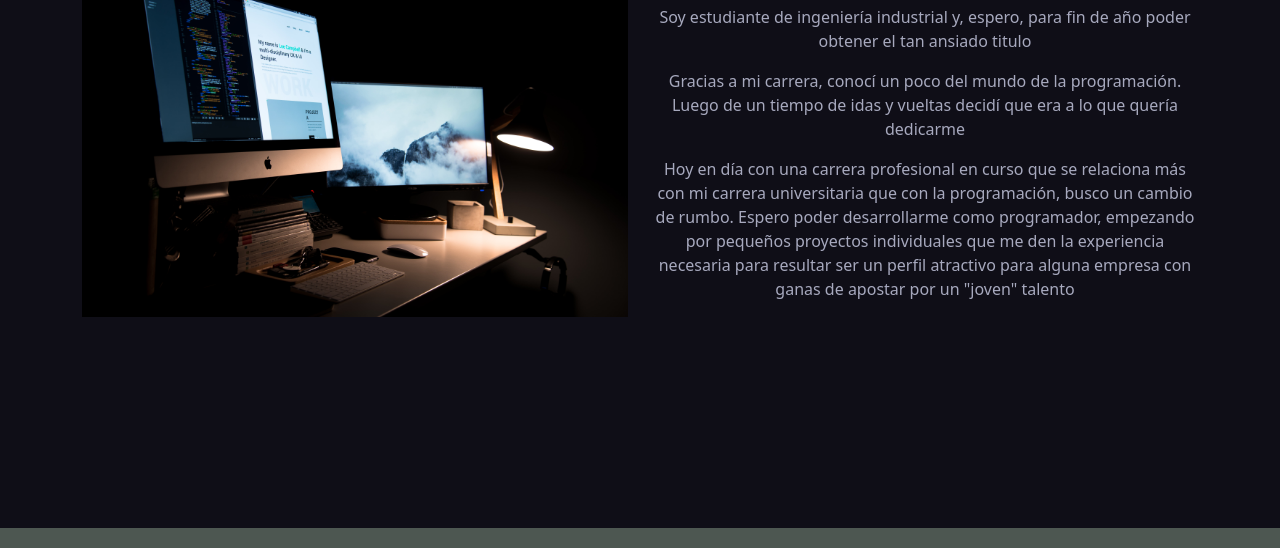
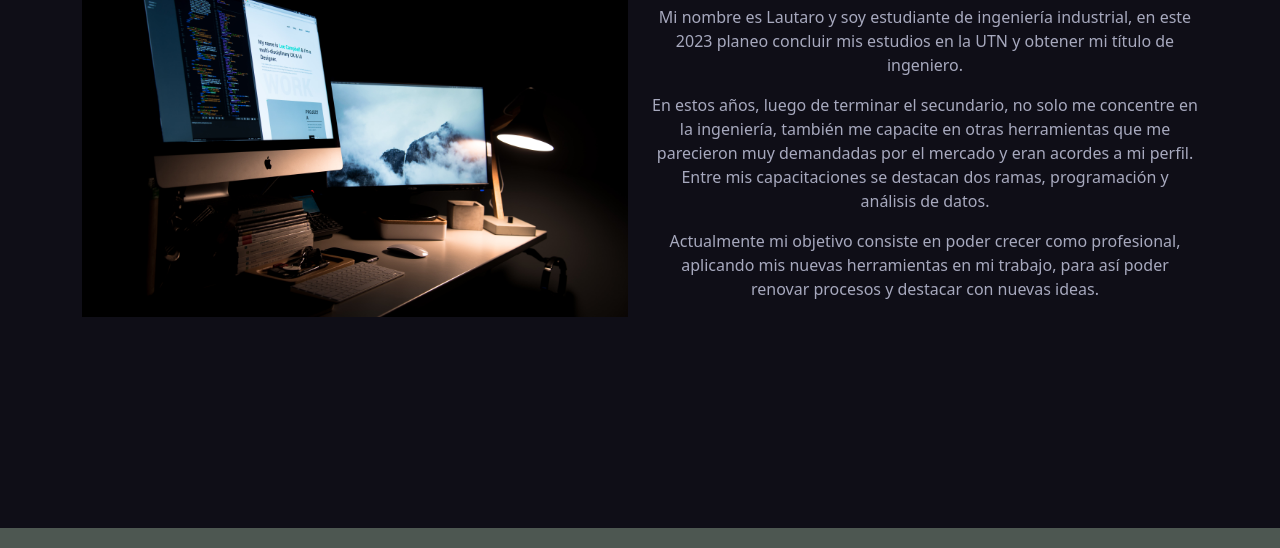
Before and after one commit to Lautaro275/Desarrollo-web, a website: page index.html in a window 1280 px wide. Shown: the part 147-695 px from the top of the page. Drawn offline with nearby package versions, Linux system fonts and the light colour scheme.

Commit message:
Update index.html

```diff
--- a/index.html
+++ b/index.html
@@ -33,9 +33,9 @@
                 </div>
                 <div class="col">
                     <h1 style="color: #a7a9be;">Sobre Mi</h1>
-                    <p>Soy estudiante de ingeniería industrial y, espero, para fin de año poder obtener el tan ansiado titulo</p>
-                    <p>Gracias a mi carrera, conocí un poco del mundo de la programación. Luego de un tiempo de idas y vueltas decidí que era a lo que quería dedicarme</p>
-                    <p>Hoy en día con una carrera profesional en curso que se relaciona más con mi carrera universitaria que con la programación, busco un cambio de rumbo. Espero poder desarrollarme como programador, empezando por pequeños proyectos individuales que me den la experiencia necesaria para resultar ser un perfil atractivo para alguna empresa con ganas de apostar por un "joven" talento</p>
+                    <p>Mi nombre es Lautaro y soy estudiante de ingeniería industrial, en este 2023 planeo concluir mis estudios en la UTN y obtener mi título de ingeniero.</p>
+                    <p>En estos años, luego de terminar el secundario, no solo me concentre en la ingeniería, también me capacite en otras herramientas que me parecieron muy demandadas por el mercado y eran acordes a mi perfil. Entre mis capacitaciones se destacan dos ramas, programación y análisis de datos.</p>
+                    <p>Actualmente mi objetivo consiste en poder crecer como profesional, aplicando mis nuevas herramientas en mi trabajo, para así poder renovar procesos y destacar con nuevas ideas.</p>
                 </div>
             </div>
         </div>
```
